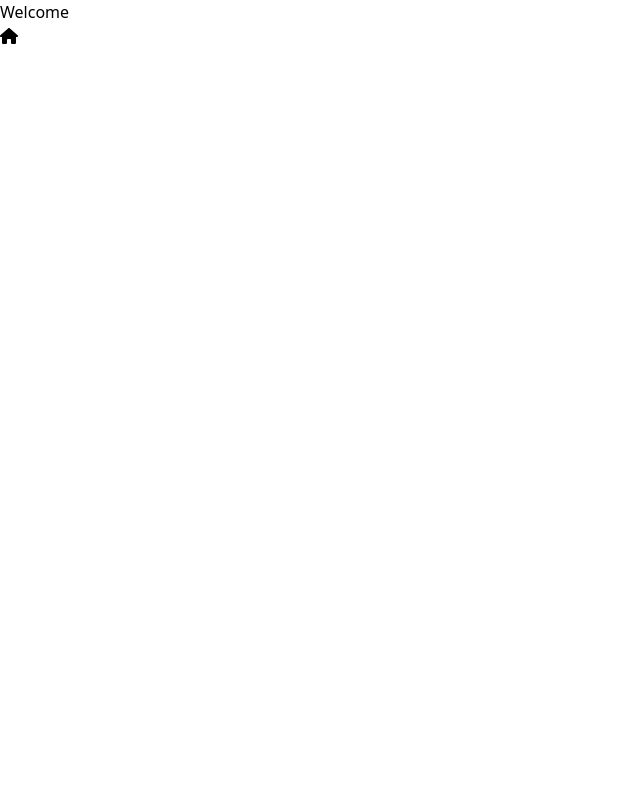
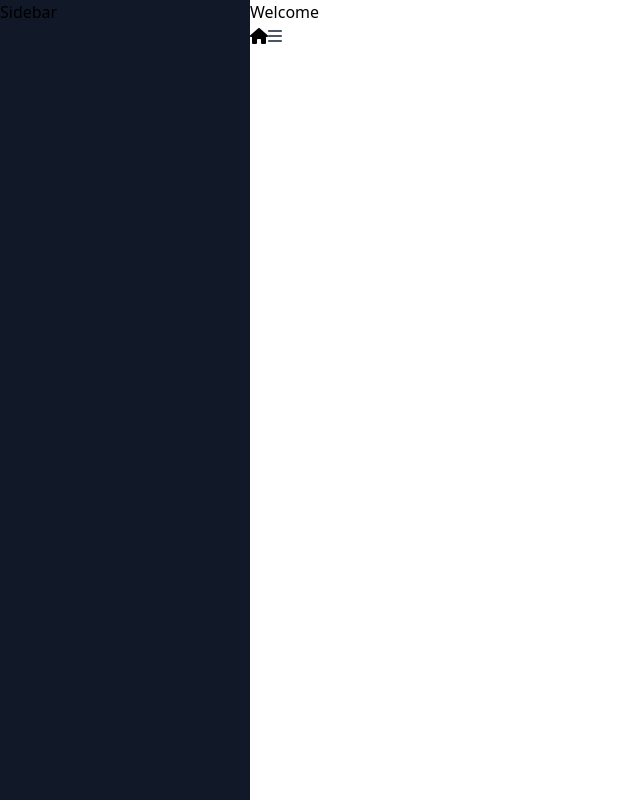
Before and after one commit to shawonk007/vite-web-based-resume, a Vue app: page / in a window 1280 px wide. Shown: the whole page, without its empty margins (0-640 px from the left). Built offline with nearby package versions, Linux system fonts and the light colour scheme.

Commit message:
Vuex added for state management

```diff
--- a/package.json
+++ b/package.json
@@ -15,7 +15,8 @@
     "@fortawesome/free-solid-svg-icons": "^6.4.2",
     "@fortawesome/vue-fontawesome": "^3.0.3",
     "vue": "^3.3.4",
-    "vue-router": "^4.0.13"
+    "vue-router": "^4.0.13",
+    "vuex": "^4.0.2"
   },
   "devDependencies": {
     "@vitejs/plugin-vue": "^4.2.3",
--- /dev/null
+++ b/src/includes/Sidebar.vue
@@ -0,0 +1,16 @@
+<script>
+import { collapsed, toggleSidebar, sidebarWidth } from '@/state/sidebar';
+
+export default {
+  props : {},
+  setup() {
+    return { collapsed, toggleSidebar, sidebarWidth }
+  }
+}
+</script>
+
+<template>
+  <aside class="fixed bg-gray-900 h-screen" :style="{ width: sidebarWidth }" >
+    Sidebar
+  </aside>
+</template>
--- a/src/layouts/AppLayout.vue
+++ b/src/layouts/AppLayout.vue
@@ -1,8 +1,12 @@
 <script setup>
+import { sidebarWidth } from '@/state/sidebar';
+import Sidebar from '@/includes/Sidebar.vue';
+
 </script>
 
 <template>
-  <main>
+  <Sidebar />
+  <main :style="{ marginLeft: sidebarWidth }">
     <slot />
   </main>
 </template>
--- /dev/null
+++ b/src/state/sidebar.js
@@ -0,0 +1,10 @@
+import { ref, computed } from "vue";
+
+export const collapsed = ref(false)
+export const toggleSidebar = () => collapsed.value = !collapsed.value
+
+export const SIDEBAR_WIDTH = 250
+export const SIDEBAR_WIDTH_COLLAPSED = 0
+export const sidebarWidth = computed(
+    () => `${collapsed.value ? SIDEBAR_WIDTH_COLLAPSED : SIDEBAR_WIDTH}px`
+)
--- a/src/views/Welcome.vue
+++ b/src/views/Welcome.vue
@@ -1,4 +1,5 @@
 <script setup>
+import { toggleSidebar } from '@/state/sidebar';
 import AppLayout from "@/layouts/AppLayout.vue";
 </script>
 
@@ -6,5 +7,8 @@ import AppLayout from "@/layouts/AppLayout.vue";
   <AppLayout>
     <h1>Welcome</h1>
     <fa-icon :icon="['fas', 'house']" />
+    <span @click="toggleSidebar" class="text-gray-600">
+        <fa-icon :icon="['fas', 'bars']" />
+    </span>
   </AppLayout>
 </template>
```
Also changed, not shown: 1 other file (tests, documents, lock files or other folders).
